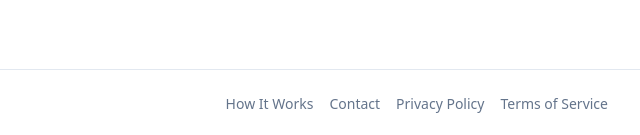
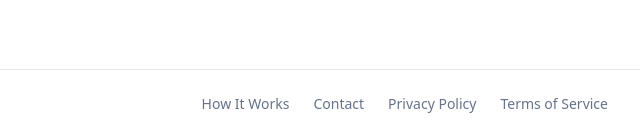
Before and after one commit to HavenLandPartners/haven-land-partners, a website: page index.html in a window 1280 px wide. Shown: the part 3811-3946 px from the top of the page, 640-1280 px from the left. Drawn offline with nearby package versions, Linux system fonts and the light colour scheme.

Commit message:
Update index.html

```diff
--- a/index.html
+++ b/index.html
@@ -181,9 +181,9 @@
 
     <!-- Footer -->
     <footer class="border-t border-slate-200 bg-white">
-  <div class="mx-auto max-w-7xl px-4 sm:px-6 lg:px-8 py-6 text-sm text-slate-500 flex flex-col md:flex-row items-center justify-between gap-4 text-center">
-    <p>© 2025 Haven Land Partners. All rights reserved.</p>
-    <div class="flex flex-wrap items-center justify-center gap-4">
+  <div class="mx-auto max-w-7xl px-4 sm:px-6 lg:px-8 py-6 text-sm text-slate-500 flex flex-col md:flex-row items-center justify-between gap-4">
+    <p class="text-center md:text-left">© 2025 Haven Land Partners. All rights reserved.</p>
+    <div class="flex flex-col md:flex-row items-center gap-3 md:gap-6 text-center">
       <a href="#how" class="hover:text-emerald-700 transition">How It Works</a>
       <a href="#contact" class="hover:text-emerald-700 transition">Contact</a>
       <a href="privacy.html" class="hover:text-emerald-700 transition">Privacy Policy</a>
```
